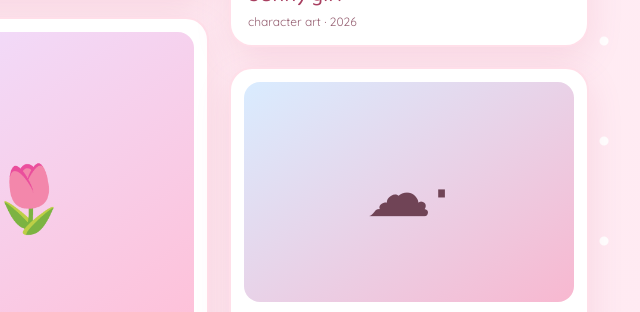
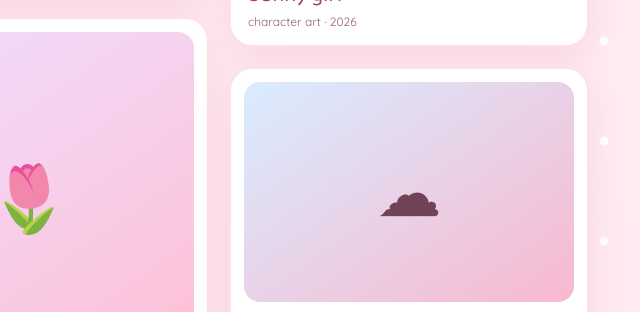
Before and after one commit to EternalEnvy-2/kiascommissionsite, a plain HTML site: page index.html in a window 1280 px wide. Shown: the part 2579-2891 px from the top of the page, 611-1251 px from the left. Drawn offline with Linux system fonts and the light colour scheme.

Commit message:
Update index.html

```diff
--- a/index.html
+++ b/index.html
@@ -323,7 +323,7 @@ body.night .rule{border-color:#704153}
     <article class="art-card"><div class="art-image cream">🍓</div><div class="art-info"><h3>strawberry mood</h3><p>illustration · 2026</p></div></article>
     <article class="art-card"><div class="art-image lilac tall">🌷</div><div class="art-info"><h3>soft spring</h3><p>illustration · 2026</p></div></article>
     <article class="art-card"><div class="art-image square">🐰</div><div class="art-info"><h3>bunny girl</h3><p>character art · 2026</p></div></article>
-    <article class="art-card"><div class="art-image blue">☁︎⋅</div><div class="art-info"><h3>dreamy clouds</h3><p>personal artwork · 2026</p></div></article>
+    <article class="art-card"><div class="art-image blue">☁︎</div><div class="art-info"><h3>dreamy clouds</h3><p>personal artwork · 2026</p></div></article>
   </div>
 
   <div class="fun-zone">
```
